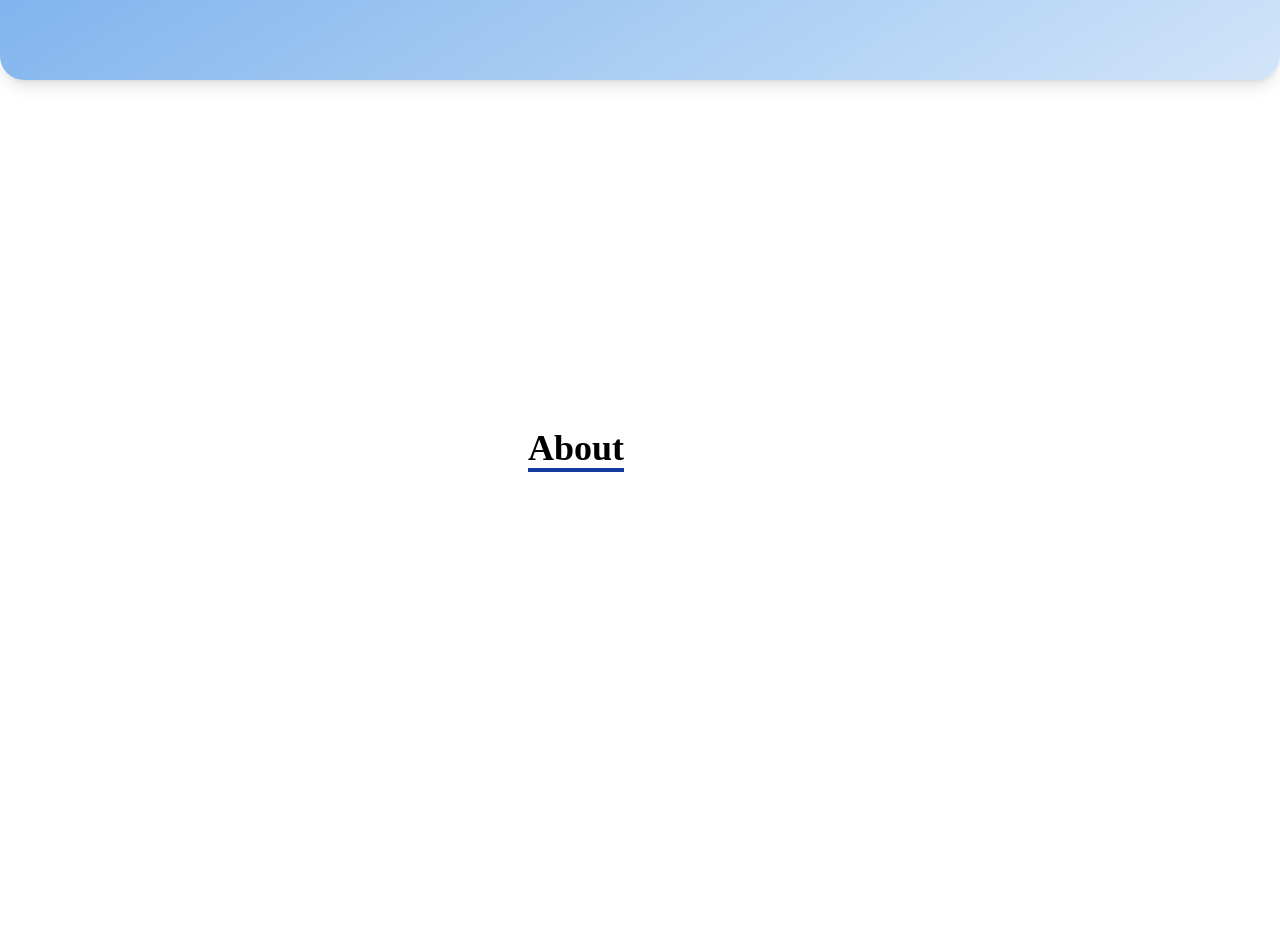
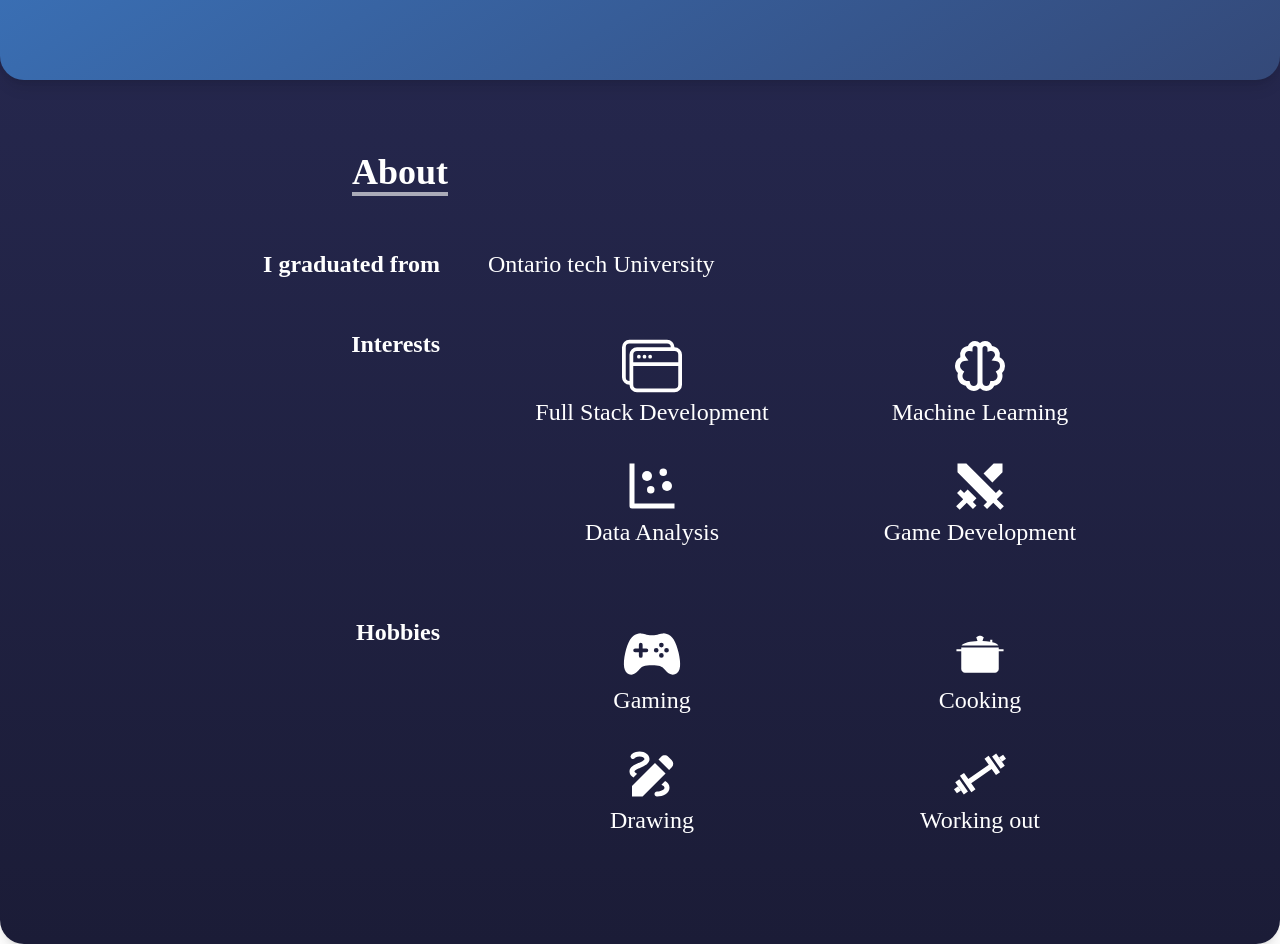
Before and after one commit to xyronic15/Portfolio, a React (Create React App) app in the folder xyron-brual/: page / in a window 1280 px wide. Shown: the part 720-1664 px from the top of the page. Before the commit the page ends 1600 px from the top, so only its background shows below. Built offline with nearby package versions, Linux system fonts and the light colour scheme.

Commit message:
Completed about section v1
- Added graduated from, interests, and hobbies to about section
- Styled the about section (will probably be changed soon)
- Adjusted the background on the home section
- Adjusted the z-index of all currently existing components

```diff
--- a/xyron-brual/src/components/About.jsx
+++ b/xyron-brual/src/components/About.jsx
@@ -1,19 +1,92 @@
 import React from "react";
+import { BiBrain, BiScatterChart } from "react-icons/bi";
+import { BsWindowStack } from "react-icons/bs";
+import { RiSwordFill } from "react-icons/ri";
+import { IoGameController } from "react-icons/io5";
+import { GiCookingPot } from "react-icons/gi";
+import { MdDraw } from "react-icons/md";
+import { CgGym } from "react-icons/cg";
 
 export const About = () => {
   return (
-    <div name="About" className="w-full h-screen">
-      <div className="flex flex-col justify-center items-center w-full h-full">
-        <div className="max-w-screen-lg  w-full grid grid-cols-2 gap-8">
-          <div className="sm:text-right pb-8 pl-4">
-            <p className="text-4xl font-bold inline border-b-4 border-[#143aa2]">About</p>
+    <div
+      name="About"
+      className="relative w-full text-white bg-gradient-to-b from-[#25274d] to-[#1b1c37] rounded-b-3xl shadow-lg z-[48] -mt-6 py-20"
+    >
+      <div className="flex flex-col justify-center items-center w-full h-full mx-auto px-8">
+        <div className="max-w-screen-lg  w-full grid sm:grid-cols-3 sm:gap-8">
+          <div className="sm:text-right py-4 pl-4 col-span-1">
+            <p className="text-3xl sm:text-4xl font-bold inline border-b-4 border-[#aaabb8]">
+              About
+            </p>
           </div>
-          <div></div>
-          <div className="">
 
-          </div>
+          <div className="col-span-2"></div>
+
+          <LeftSection text="I graduated from" />
+          <RightSection text="Ontario tech University" />
+
+          <LeftSection text="Interests" />
+          <MultiSection
+            items={[
+              <Item icon={<BsWindowStack />} text="Full Stack Development" />,
+              <Item icon={<BiBrain />} text="Machine Learning" />,
+              <Item icon={<BiScatterChart />} text="Data Analysis" />,
+              <Item icon={<RiSwordFill />} text="Game Development" />,
+            ]}
+          />
+
+          <LeftSection text="Hobbies" />
+          <MultiSection
+            items={[
+              <Item icon={<IoGameController />} text="Gaming" />,
+              <Item icon={<GiCookingPot />} text="Cooking" />,
+              <Item icon={<MdDraw />} text="Drawing" />,
+              <Item icon={<CgGym />} text="Working out" />,
+            ]}
+          />
+
+          {/* <LeftSection text="Goals" />
+          <div className="px-4 pb-4 sm:p-2 sm:text-3xl text-2xl col-span-2">
+            <ul>
+              <li>Goal 1</li>
+            </ul>
+          </div> */}
         </div>
       </div>
     </div>
   );
 };
+
+const LeftSection = ({ text }) => {
+  return (
+    <div className="sm:text-right sm:text-2xl text-xxl font-bold px-4 sm:p-2 col-span-1">
+      <p>{text}</p>
+    </div>
+  );
+};
+
+const RightSection = ({ text }) => {
+  return (
+    <div className="px-4 pb-4 sm:p-2 sm:text-2xl text-xl col-span-2">
+      <p>{text}</p>
+    </div>
+  );
+};
+
+const MultiSection = ({ items }) => {
+  return (
+    <div className="px-4 pb-4 sm:p-2 sm:text-2xl text-xl w-full grid sm:grid-cols-2 col-span-2">
+      {items}
+    </div>
+  );
+};
+
+const Item = ({ icon, text }) => {
+  return (
+    <div className="sm:text-2xl text-xl w-full flex sm:grid sm:grid-cols-1 sm:place-items-center sm:pb-5 py-2 sm:text-center">
+      <div className="sm:text-6xl">{icon}</div>
+      {text}
+    </div>
+  );
+};
--- a/xyron-brual/src/components/Home.jsx
+++ b/xyron-brual/src/components/Home.jsx
@@ -6,7 +6,7 @@ export const Home = () => {
   return (
     <div
       name="Home"
-      className="w-full h-screen bg-gradient-to-br from-[#3e8de3] to-[#5ba0e947] rounded-3xl shadow-lg pb-4"
+      className="relative w-full h-screen bg-[#25274d] bg-gradient-to-br from-[#3e8de3] to-[#5ba0e947] rounded-3xl shadow-lg z-[49]"
     >
       <div className="max-w-screen-lg mx-auto px-8 flex flex-col justify-center h-full">
         <p className="sm:text-lg text-white">Hi, my name is</p>
--- a/xyron-brual/src/components/Navbar.jsx
+++ b/xyron-brual/src/components/Navbar.jsx
@@ -16,7 +16,7 @@ export const Navbar = () => {
   let [open, setOpen] = useState(false);
 
   return (
-    <div className="fixed w-full shadow-md top-0 left-0">
+    <div className="fixed w-full shadow-md top-0 left-0 z-50">
       <div className="md:flex items-center justify-between bg-[#04060d] py-4 md:px-10 px-7 text-gray-50">
         {/* logo/name */}
         <div className="uppercase font-bold text-xl cursor-pointer py-2 ">
```
